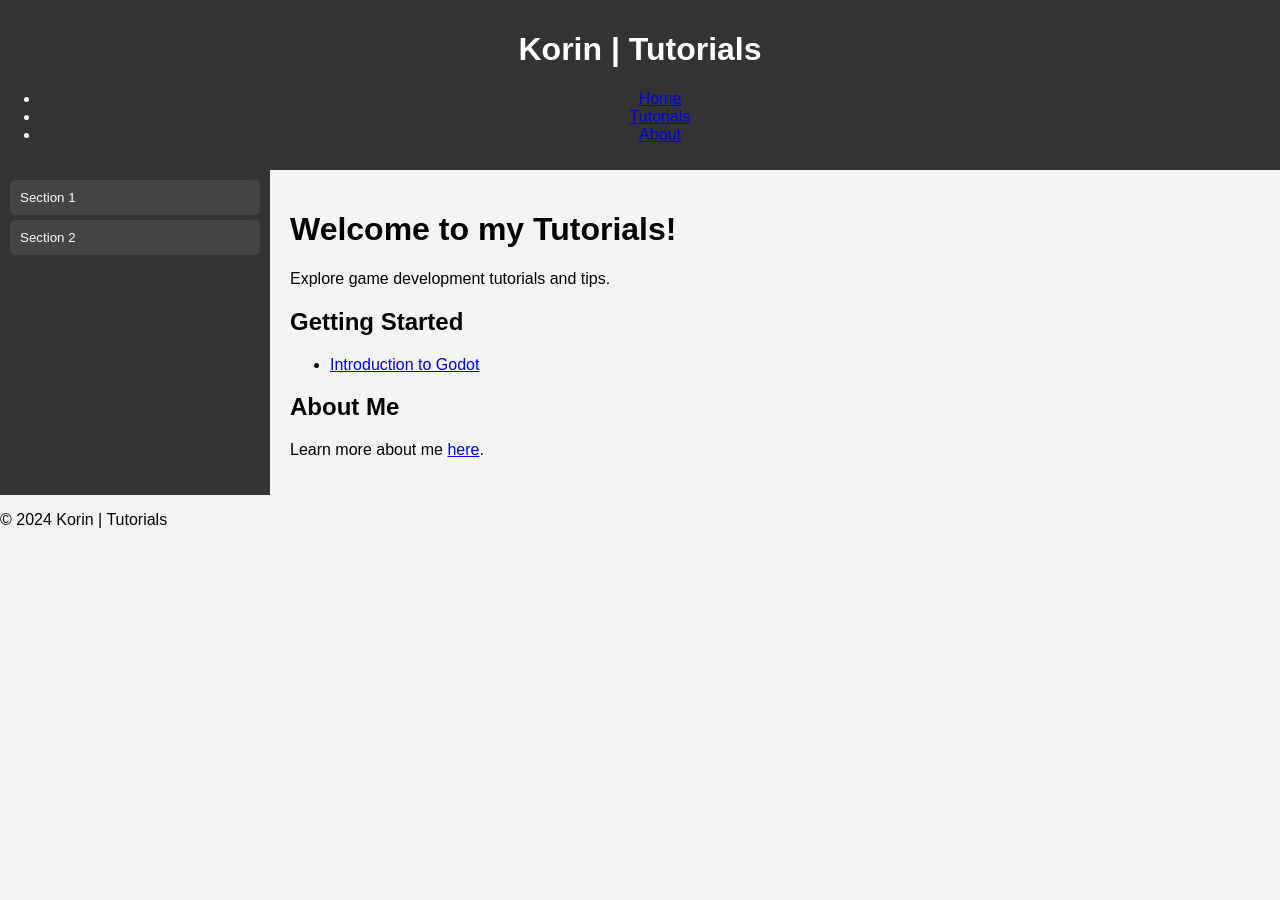
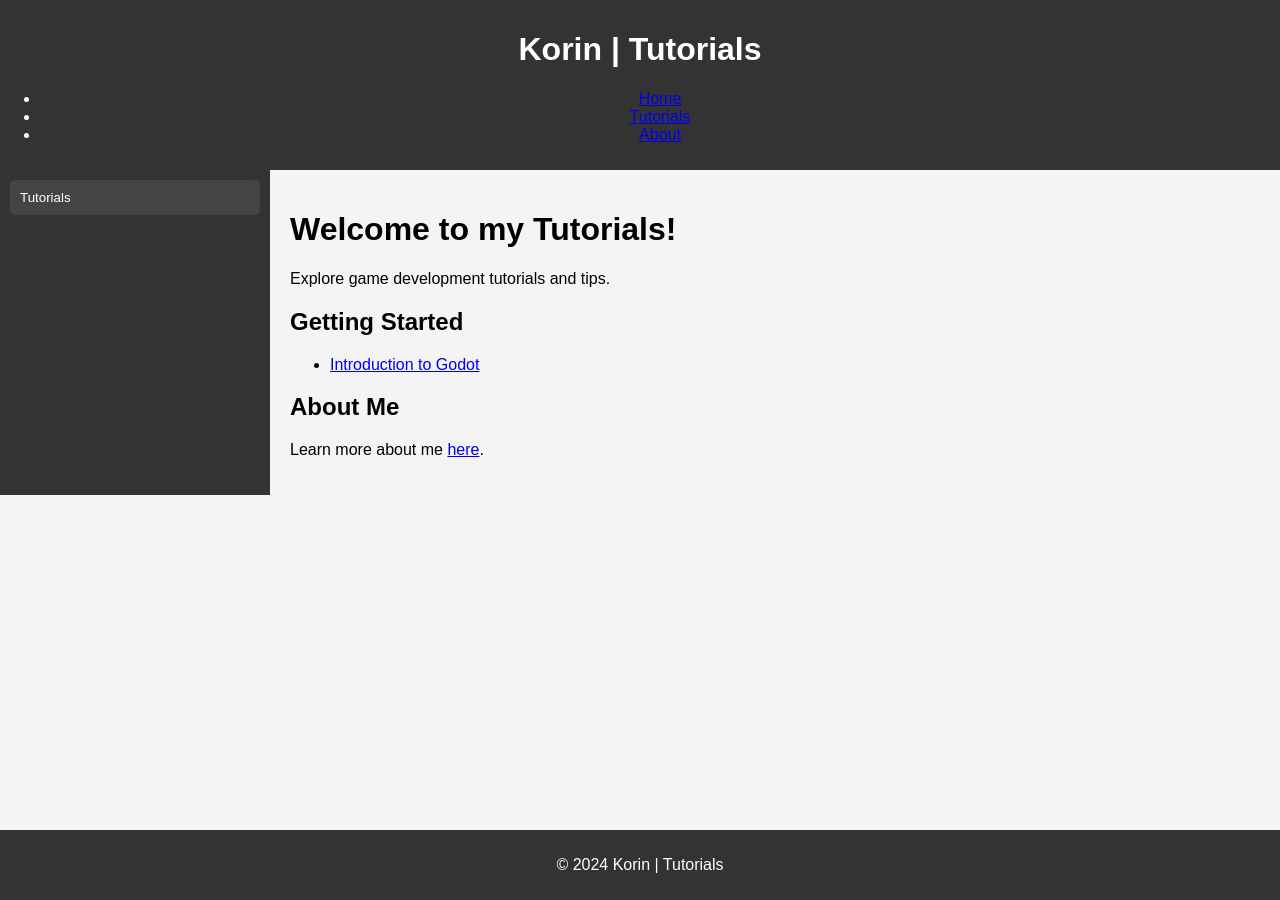
Before and after one commit to ItsKorin/tutorials.itskorin.online, a Jekyll site: the page built from index.md, in a window 1280 px wide. Built offline with Jekyll 4.4.1, drawn with Linux system fonts in a browser that asks for light colours.

Commit message:
Added (hopefully) working sidbar

```diff
--- /dev/null
+++ b/_data/sidebar.yml
@@ -0,0 +1,6 @@
+- title: Tutorials
+  links:
+    - name: Godot
+      url: /godot/
+    - name: Custom Godot Nodes
+      url: /godot-custom-nodes
--- a/_layouts/default.html
+++ b/_layouts/default.html
@@ -20,21 +20,16 @@
 
   <div class="container">
     <aside class="sidebar">
-      <button class="collapsible">Section 1</button>
-      <div class="content">
-        <ul>
-          <li><a href="#">Subsection 1.1</a></li>
-          <li><a href="#">Subsection 1.2</a></li>
-        </ul>
-      </div>
-
-      <button class="collapsible">Section 2</button>
-      <div class="content">
-        <ul>
-          <li><a href="#">Subsection 2.1</a></li>
-          <li><a href="#">Subsection 2.2</a></li>
-        </ul>
-      </div>
+      {% for section in site.data.sidebar %}
+        <button class="collapsible">{{ section.title }}</button>
+        <div class="content">
+          <ul>
+            {% for link in section.links %}
+              <li><a href="{{ link.url }}">{{ link.name }}</a></li>
+            {% endfor %}
+          </ul>
+        </div>
+      {% endfor %}
     </aside>
 
     <main>
--- a/assets/main.css
+++ b/assets/main.css
@@ -65,3 +65,13 @@
   flex-grow: 1;
   padding: 20px;
 }
+
+footer {
+  background: #333;
+  color: #fff;
+  text-align: center;
+  padding: 10px 0;
+  position: absolute;
+  width: 100%;
+  bottom: 0;
+}
```
